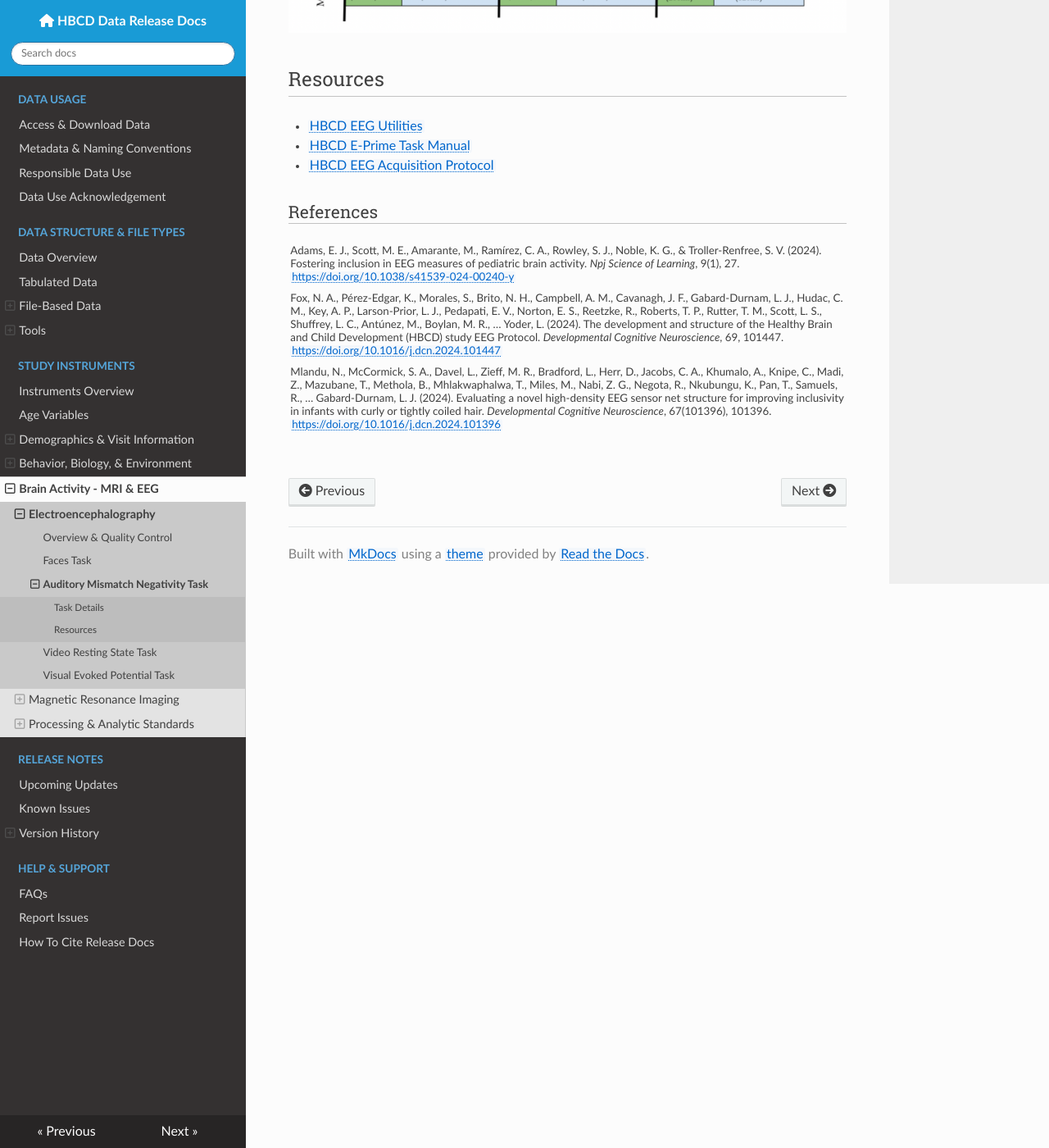
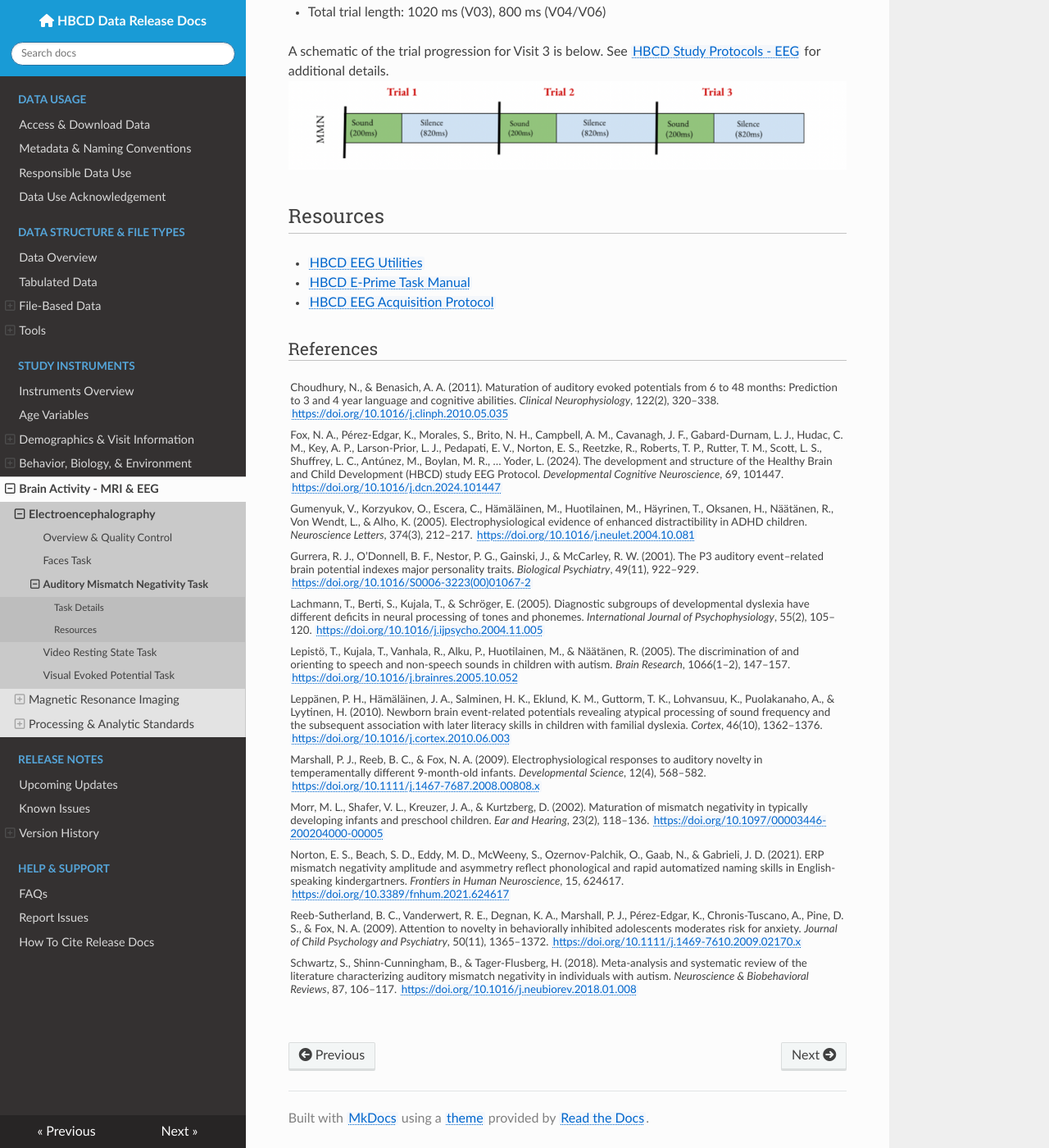
Before and after one commit to nbdc-datahub/hbcd-docs, an MkDocs documentation site: the page built from docs/instruments/eeg/mmn.md, in a window 1280 px wide and 1400 px high, scrolled down 950 px. Shown: the whole window at 82% size. Built offline with MkDocs 1.6.1, drawn with Linux system fonts in a browser that asks for light colours; nearby versions of some CDN libraries; some of the changed text lies outside the part shown.

Commit message:
Update mmn.md
fix MMN - missing a lot of info for some reason and has incorrect references

```diff
--- a/docs/instruments/eeg/mmn.md
+++ b/docs/instruments/eeg/mmn.md
@@ -1,58 +1,14 @@
-# Auditory Mismatch Negativity Task [MMN]
+# Auditory Mismatch Negativity Task
 
-<div id="alert" class="alert-banner" onclick="toggleCollapse(this)">
-    <span class="emoji"><i class="fas fa-exclamation-circle"></i></span>
-    <span class="text-with-link">
-    <span class="text">Responsible Use Warning</span>
-    <a class="anchor-link" href="#alert" title="Copy link">
-    <i class="fa-solid fa-link"></i>
-    </a>
-    </span>
-  <span class="arrow">▸</span>
+<div class="table-banner">
+  <span class="emoji"><i class="fa-regular fa-lightbulb"></i></span>
+  <span class="text">See <a href="..">Overview</a> for EEG protocols, quality control procedures, and data warnings.</span>
 </div>
-<div class="alert-collapsible-content">
-<p>The HBCD EEG data and EEG preprocessing outputs do not contain any personally identifiable information. It is important to consider that potentially stigmatizing conclusions could emerge from the inappropriate use of the EEG data together with available demographic information or questionnaires. Furthermore, all EEG tasks are all passive at the V03 age range and therefore conclusions should not be drawn about behavioral performance.</p>
-<p>Methodologically, there are a number of best practices for responsible data use that will be included with each file. The first is selecting files that maintain a minimum trial threshold recommendation. For each task, there are three levels of quality control thresholds that can be used: (1) our QC thresholds used to provide feedback to sites on each upload, (2) a 30% trial retention threshold (which we use internally to indicate usability of an EEG recording), and (3) the reliability recommendations for each task.</p>
-<p><li><b>Threshold recommendations by task:</b></li>
-<li>RS - 108 trials</li>
-<li>FACE - 15 trials for each condition of interest</li>
-<li>MMN - 30 trials for each condition of interest</li>
-<li>VEP - 36 trials.</li></p>
-<p>An additional consideration for responsible use of the HBCD EEG dataset applies to disproportionate missing data. It is possible that some participant data may be systematically missing from this dataset by virtue of not meeting the QC thresholds. For instance, with infants that are inattentive and prone to fussing out during the EEG recording, more data may be removed from their datasets by our preprocessing scripts. A similar risk holds with participants  who have thick or dense hairstyling and hair texture, which may impact capping success, impedance, and data quality (<a href="https://doi.org/10.1038/s41539-024-00240-y">Adams et al., 2024</a>). The consortium has proactively worked to address this risk by using scheduling procedures that are flexible to participants hairstyling routines and by purchasing 3 long pedestal nets per site in sizes appropriate for the V03, V04, and V06 visits (<a href="https://doi.org/10.1038/s41539-024-00240-y">Adams et al., 2024</a>; <a href="https://doi.org/10.1016/j.dcn.2024.101396">Mlandu et al., 2024</a>). Preliminary analyses indicate that capping quality for visits where the long pedestal net was used have been consistent with capping quality seen for the dataset at large.</p>
-<p>It is important to use these data in a manner which takes into account that physical and neurological differences between groups are not necessarily representative of intrinsic qualities of a given demographic  group. Discussions around data patterns should be sensitive to societal factors. In addition, it is important to note that variation within demographic populations is greater than variation across populations. Demographic markers are categorical proxies that cannot capture or explain the causal mechanisms that may account for evident differences.</p>
-</div>
+<p></p>
 
-<div id="warning" class="warning-banner" onclick="toggleCollapse(this)">
-  <span class="emoji"><i class="fas fa-exclamation-triangle"></i></span>
-  <span class="text-with-link">
-  <span class="text">Data Warnings</span>
-  <a class="anchor-link" href="#warning" title="Copy link">
-  <i class="fa-solid fa-link"></i>
-  </a>
-  </span>
-  <span class="arrow">▸</span>
-</div>
-<div class="warning-collapsible-content">
-<p><b>HBCD EEG Utilities</b><br>
-The EEG Core of the HBCD Data Coordinating Center (HDCC) has developed some helpful tools for extracting summary statistics and trial measures from HBCD EEG release data. We encourage all users to explore these resources at the <a href="https://hbcd-eeg-utilities.readthedocs.io/">HBCD EEG Utilities</a> website.</p>
-<p><b>Stimtracker Artifact</b><br>
-The MMN, VEP, and FACE task data for one participant included in the data release was found to contain an electrical noise artifact originating from the stimtracker device used for stimulus timing. All other participants' data were checked and confirmed to be artifact-free.</p>
-<p>This artifact is most prominent in electrode E55 between the REF and COM electrodes, but is also visible in surrounding channels. It is time-locked to both stimulus onset and offset: as highlighted in the following EEG trace (MMN auditory oddball task in E55), the artifact presents as a negative deflection at onset and a positive deflection at offset.</p>
-<p><span class="emoji"><i class="fa-regular fa-lightbulb"></i></span> <i><a href="../artifacts" target="_blank">Click here</a> for information on how this artifact appears in time-frequency plots and ERP derivatives.</i></p>
-<img src="../images/Fig1.png" width="70%" height="auto" class="center">
-<p>The EEG workgroup is currently developing a method of ICA correction to remove this artifact. In the meantime, <strong>it is recommended to exclude the MMN, VEP, and FACE tasks for this participant from analyses</strong>. The ID of the impacted participant along with this documentation is available to DUC users in the <a href="http://docs-private.hbcdstudy.org/">HBCD Private Release Notes</a> accessible via the <a href="https://nbdc-datashare.lassoinformatics.com/help-center">Lasso Help Center</a>.</p>
-<p><b>Task Updates Between V03 and V04/V06</b><br>
-Researchers should be aware that the interstimulus interval (ISI) changed between visits V03 and V04/V06 - see <a href="https://doi.org/10.1016/j.dcn.2024.101447">Fox et al. 2024</a> and <a href="https://doi.org/10.1097/00003446-200204000-00005">Morr et al. 2002</a> for details.</p>
-</div>
+The Auditory mismatch negativity (**MMN**) Task (v.11.29.23) facilitates examining auditory evoked potentials and habituation/dishabituation to auditory stimuli. The MMN captures differences in neural responses to standard (“ba”) and deviant (“da”) stimuli. From this task the MMN difference wave is computed, which is also known as the Mismatch Response (MMR). The amplitude/latency of this difference wave has been linked to language ([Choudhury & Benasich, 2011](https://doi.org/10.1016/j.clinph.2010.05.035)), temperament/personality ([Gurrera et al., 2001](https://doi.org/10.1016/S0006-3223(00)01067-2); [Marshall et al., 2009](https://doi.org/10.1111/j.1467-7687.2008.00808.x)), internalizing problems ([Reeb-Sutherland et al., 2009](https://doi.org/10.1111/j.1469-7610.2009.02170.x)), externalizing/attention problems ([Gumenyuk et al., 2005](https://doi.org/10.1016/j.neulet.2004.10.081)), and disorders including autism ([Lepistö et al., 2005](https://doi.org/10.1016/j.brainres.2005.10.052); [Schwartz et al., 2018](https://doi.org/10.1016/j.neubiorev.2018.01.008)) and reading ability/dyslexia ([Leppänen et al., 2010](https://doi.org/10.1016/j.cortex.2010.06.003); [Norton, Beach, et al., 2021](https://doi.org/10.3389/fnhum.2021.624617)). See [Fox et al. (2024)](https://doi.org/10.1016/j.dcn.2024.101447) for more information about the MMN task.
 
 ## Task Details
-
-<p>
-<div id="fyi" class="notification-banner" onclick="toggleCollapse(this)">
-  <span class="emoji"><i class="fa-regular fa-lightbulb"></i></span>
-    <span class="text">See <a href="..">Overview</a> for a summary of EEG protocols and quality control information.</span>
-</div>
-</p>
 
 Standard ("ba") and deviant ("da") auditory stimuli are presented while a video is played on an iPad to serve as a visual distractor (brightness set to maximum, in airplane mode, and unplugged). The task may be paused if breaks are needed. The `.wav` files for the auditory stimuli are 196 ms long for the “ba” stimulus and 198 ms long for the “da” stimulus.
 
@@ -82,8 +38,17 @@
 ### References
 
 <div class="references">
-    <p>Adams, E. J., Scott, M. E., Amarante, M., Ramírez, C. A., Rowley, S. J., Noble, K. G., & Troller-Renfree, S. V. (2024). Fostering inclusion in EEG measures of pediatric brain activity. <i>Npj Science of Learning</i>, 9(1), 27. <a href="https://doi.org/10.1038/s41539-024-00240-y" target="_blank">https://doi.org/10.1038/s41539-024-00240-y</a></p>
-    <p>Fox, N. A., Pérez-Edgar, K., Morales, S., Brito, N. H., Campbell, A. M., Cavanagh, J. F., Gabard-Durnam, L. J., Hudac, C. M., Key, A. P., Larson-Prior, L. J., Pedapati, E. V., Norton, E. S., Reetzke, R., Roberts, T. P., Rutter, T. M., Scott, L. S., Shuffrey, L. C., Antúnez, M., Boylan, M. R., … Yoder, L. (2024). The development and structure of the Healthy Brain and Child Development (HBCD) study EEG Protocol. <i>Developmental Cognitive Neuroscience</i>, 69, 101447. <a href="https://doi.org/10.1016/j.dcn.2024.101447" target="_blank">https://doi.org/10.1016/j.dcn.2024.101447</a></p>
-    <p>Mlandu, N., McCormick, S. A., Davel, L., Zieff, M. R., Bradford, L., Herr, D., Jacobs, C. A., Khumalo, A., Knipe, C., Madi, Z., Mazubane, T., Methola, B., Mhlakwaphalwa, T., Miles, M., Nabi, Z. G., Negota, R., Nkubungu, K., Pan, T., Samuels, R., … Gabard-Durnam, L. J. (2024). Evaluating a novel high-density EEG sensor net structure for improving inclusivity in infants with curly or tightly coiled hair. <i>Developmental Cognitive Neuroscience</i>, 67(101396), 101396. <a href="https://doi.org/10.1016/j.dcn.2024.101396" target="_blank">https://doi.org/10.1016/j.dcn.2024.101396</a></p>
+  <p>Choudhury, N., & Benasich, A. A. (2011). Maturation of auditory evoked potentials from 6 to 48 months: Prediction to 3 and 4 year language and cognitive abilities. <i>Clinical Neurophysiology</i>, 122(2), 320–338. <a href="https://doi.org/10.1016/j.clinph.2010.05.035" target="_blank">https://doi.org/10.1016/j.clinph.2010.05.035</a></p>
+  <p>Fox, N. A., Pérez-Edgar, K., Morales, S., Brito, N. H., Campbell, A. M., Cavanagh, J. F., Gabard-Durnam, L. J., Hudac, C. M., Key, A. P., Larson-Prior, L. J., Pedapati, E. V., Norton, E. S., Reetzke, R., Roberts, T. P., Rutter, T. M., Scott, L. S., Shuffrey, L. C., Antúnez, M., Boylan, M. R., … Yoder, L. (2024). The development and structure of the Healthy Brain and Child Development (HBCD) study EEG Protocol. <i>Developmental Cognitive Neuroscience</i>, 69, 101447. <a href="https://doi.org/10.1016/j.dcn.2024.101447" target="_blank">https://doi.org/10.1016/j.dcn.2024.101447</a></p>
+  <p>Gumenyuk, V., Korzyukov, O., Escera, C., Hämäläinen, M., Huotilainen, M., Häyrinen, T., Oksanen, H., Näätänen, R., Von Wendt, L., & Alho, K. (2005). Electrophysiological evidence of enhanced distractibility in ADHD children. <i>Neuroscience Letters</i>, 374(3), 212–217. <a href="https://doi.org/10.1016/j.neulet.2004.10.081" target="_blank">https://doi.org/10.1016/j.neulet.2004.10.081</a></p>
+  <p>Gurrera, R. J., O’Donnell, B. F., Nestor, P. G., Gainski, J., & McCarley, R. W. (2001). The P3 auditory event–related brain potential indexes major personality traits. <i>Biological Psychiatry</i>, 49(11), 922–929. <a href="https://doi.org/10.1016/S0006-3223(00)01067-2" target="_blank">https://doi.org/10.1016/S0006-3223(00)01067-2</a></p>
+  <p>Lachmann, T., Berti, S., Kujala, T., & Schröger, E. (2005). Diagnostic subgroups of developmental dyslexia have different deficits in neural processing of tones and phonemes. <i>International Journal of Psychophysiology</i>, 55(2), 105–120. <a href="https://doi.org/10.1016/j.ijpsycho.2004.11.005" target="_blank">https://doi.org/10.1016/j.ijpsycho.2004.11.005</a></p>
+  <p>Lepistö, T., Kujala, T., Vanhala, R., Alku, P., Huotilainen, M., & Näätänen, R. (2005). The discrimination of and orienting to speech and non-speech sounds in children with autism. <i>Brain Research</i>, 1066(1–2), 147–157. <a href="https://doi.org/10.1016/j.brainres.2005.10.052" target="_blank">https://doi.org/10.1016/j.brainres.2005.10.052</a></p>
+  <p>Leppänen, P. H., Hämäläinen, J. A., Salminen, H. K., Eklund, K. M., Guttorm, T. K., Lohvansuu, K., Puolakanaho, A., & Lyytinen, H. (2010). Newborn brain event-related potentials revealing atypical processing of sound frequency and the subsequent association with later literacy skills in children with familial dyslexia. <i>Cortex</i>, 46(10), 1362–1376. <a href="https://doi.org/10.1016/j.cortex.2010.06.003" target="_blank">https://doi.org/10.1016/j.cortex.2010.06.003</a></p>
+  <p>Marshall, P. J., Reeb, B. C., & Fox, N. A. (2009). Electrophysiological responses to auditory novelty in temperamentally different 9-month-old infants. <i>Developmental Science</i>, 12(4), 568–582. <a href="https://doi.org/10.1111/j.1467-7687.2008.00808.x" target="_blank">https://doi.org/10.1111/j.1467-7687.2008.00808.x</a></p>
+  <p>Morr, M. L., Shafer, V. L., Kreuzer, J. A., & Kurtzberg, D. (2002). Maturation of mismatch negativity in typically developing infants and preschool children. <i>Ear and Hearing</i>, 23(2), 118–136. <a href="https://doi.org/10.1097/00003446-200204000-00005" target="_blank">https://doi.org/10.1097/00003446-200204000-00005</a></p>
+  <p>Norton, E. S., Beach, S. D., Eddy, M. D., McWeeny, S., Ozernov-Palchik, O., Gaab, N., & Gabrieli, J. D. (2021). ERP mismatch negativity amplitude and asymmetry reflect phonological and rapid automatized naming skills in English-speaking kindergartners. <i>Frontiers in Human Neuroscience</i>, 15, 624617. <a href="https://doi.org/10.3389/fnhum.2021.624617" target="_blank">https://doi.org/10.3389/fnhum.2021.624617</a></p>
+  <p>Reeb-Sutherland, B. C., Vanderwert, R. E., Degnan, K. A., Marshall, P. J., Pérez-Edgar, K., Chronis-Tuscano, A., Pine, D. S., & Fox, N. A. (2009). Attention to novelty in behaviorally inhibited adolescents moderates risk for anxiety. <i>Journal of Child Psychology and Psychiatry</i>, 50(11), 1365–1372. <a href="https://doi.org/10.1111/j.1469-7610.2009.02170.x" target="_blank">https://doi.org/10.1111/j.1469-7610.2009.02170.x</a></p>
+  <p>Schwartz, S., Shinn-Cunningham, B., & Tager-Flusberg, H. (2018). Meta-analysis and systematic review of the literature characterizing auditory mismatch negativity in individuals with autism. <i>Neuroscience & Biobehavioral Reviews</i>, 87, 106–117. <a href="https://doi.org/10.1016/j.neubiorev.2018.01.008" target="_blank">https://doi.org/10.1016/j.neubiorev.2018.01.008</a></p>
 </div>
 <br>
```
